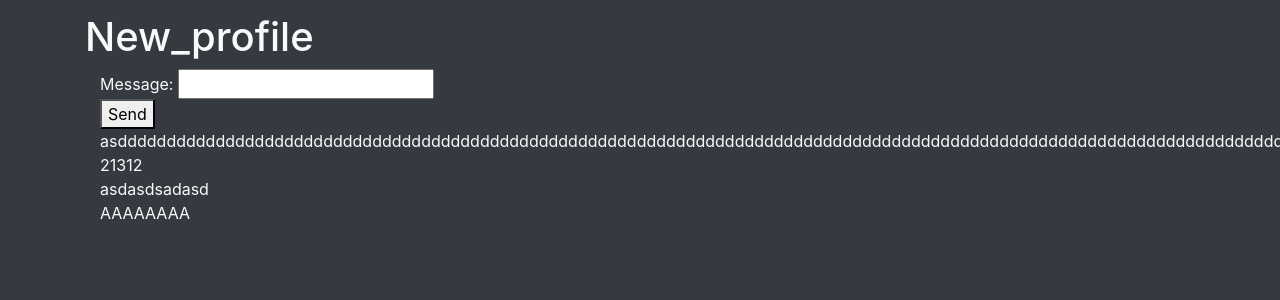
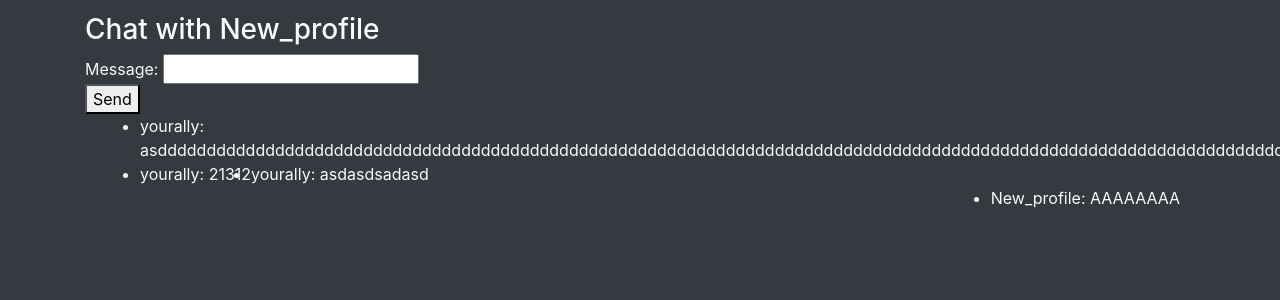
Before and after one commit to YourAlly/My-Page, a Django app: page /chat/7 in a window 1280 px wide; the page is wider, and only the part inside the window is pictured. Shown: the part 56-356 px from the top of that part. Run offline with Django 3.2, Linux system fonts and the light colour scheme; a user stored in the database is signed in; data comes from the database, SQL or seed files in the repository; both versions use the stored data as it was after the commit; some libraries are stand-ins or nearby versions.

Commit message:
Cleaned up some stuff
help

```diff
--- a/MyPage/templates/MyPage/chat.html
+++ b/MyPage/templates/MyPage/chat.html
@@ -1,9 +1,7 @@
 {% extends 'MyPage/base.html' %}
 {% block content %}
 
-<h1>{{target.username}}</h1>
-<div class="container" id="chat-box">
-
+<h3>Chat with {{target.username}}</h3>
     <form id="chat_message">
         Message:
         <input type="text" name="message">
@@ -44,9 +42,22 @@
         request.send(form)
     }
     function print_messages(data){
+        var ul, li;
+        ul = document.createElement('ul');
         for(message of data['sent_messages']){
-            document.querySelector('#chat-box').innerHTML += message['message'] +"</br>";
+            li = document.createElement('li');
+            li.innerHTML = `${message['sent_by']}: ${message['message']}`
+            if (message['sent_by'] == '{{ user.username }}'){
+                li.style.cssFloat = "left";
+            }
+            else{
+                li.style.cssFloat = "right";
+            }
+            ul.append(li);
+            ul.append(document.createElement('br'))
         }
+        document.querySelector('#chat-box').innerHTML = '';
+        document.querySelector('#chat-box').append(ul);
     }
 </script>
 
```
Also changed, not shown: db.sqlite3.
